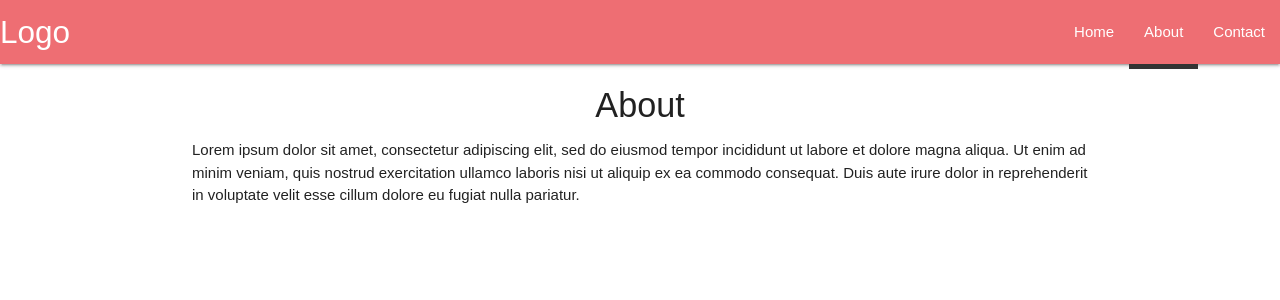
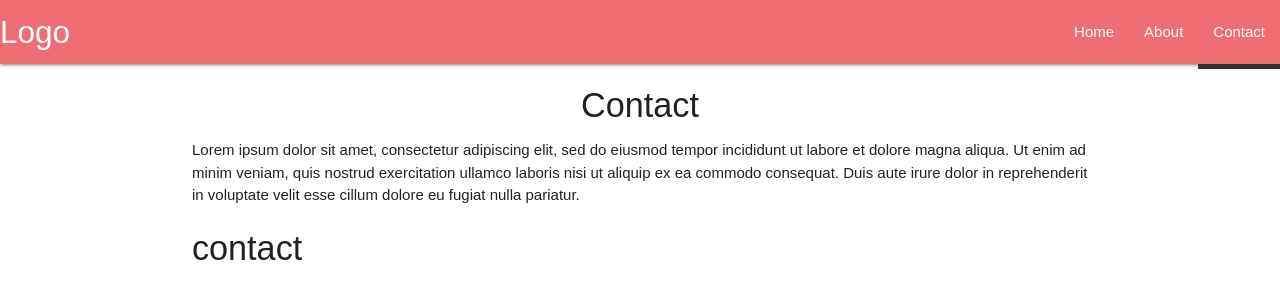
Before and after one commit to Echelonp/ReactRedux, a React (Create React App) app: page /contact in a window 1280 px wide. Before the commit this address led to /about. Shown: the top 300 px of the page. Built offline with nearby package versions, Linux system fonts and the light colour scheme.

Commit message:
#30 Route Parameter

```diff
--- a/src/App.js
+++ b/src/App.js
@@ -7,6 +7,7 @@ import Home from "./components/Home";
 import Navbar from "./components/Navbar";
 import About from "./components/About";
 import Contact from "./components/Contact";
+import Post from "./components/Post";
 
 class App extends Component {
   render() {
@@ -17,6 +18,7 @@ class App extends Component {
           <Route exact path="/" component={Home}></Route>
           <Route path="/about" component={About}></Route>
           <Route path="/contact" component={Contact}></Route>
+          <Route path="/:post_id" component={Post}></Route>
         </div>
       </BrowserRouter>
     );
--- a/src/components/Contact.js
+++ b/src/components/Contact.js
@@ -1,9 +1,9 @@
 import React from "react";
 
 const Contact = (props) => {
-  setTimeout(() => {
-    props.history.push("./about");
-  }, 2000);
+  //   setTimeout(() => {
+  //     props.history.push("./about");
+  //   }, 2000);
   return (
     <div className="container">
       <h4 className="center">Contact</h4>
--- a/src/components/Home.js
+++ b/src/components/Home.js
@@ -7,7 +7,7 @@ class Home extends Component {
   };
   componentDidMount() {
     axios.get("https://jsonplaceholder.typicode.com/posts").then((res) => {
-      console.log(res["data"][0]["title"]);
+      //   console.log(res["data"][0]["title"]);
       this.setState({
         posts: res.data.slice(0, 10),
       });
--- /dev/null
+++ b/src/components/Post.js
@@ -0,0 +1,23 @@
+import React, { Component } from "react";
+
+class Post extends Component {
+  state = {
+    id: null,
+  };
+  componentDidMount() {
+    console.log(this.props);
+    let id = this.props.match.params.post_id;
+    this.setState({
+      id: id,
+    });
+  }
+  render() {
+    return (
+      <div className="container">
+        <h4>{this.state.id}</h4>
+      </div>
+    );
+  }
+}
+
+export default Post;
```
